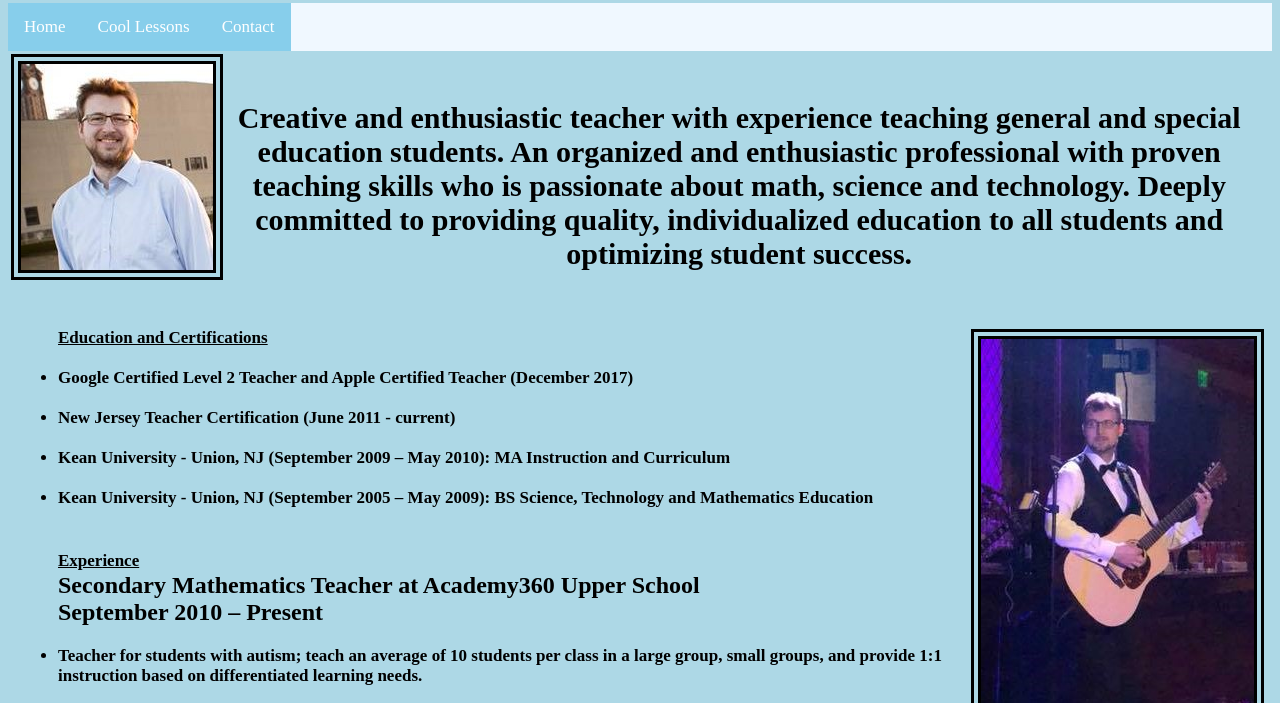
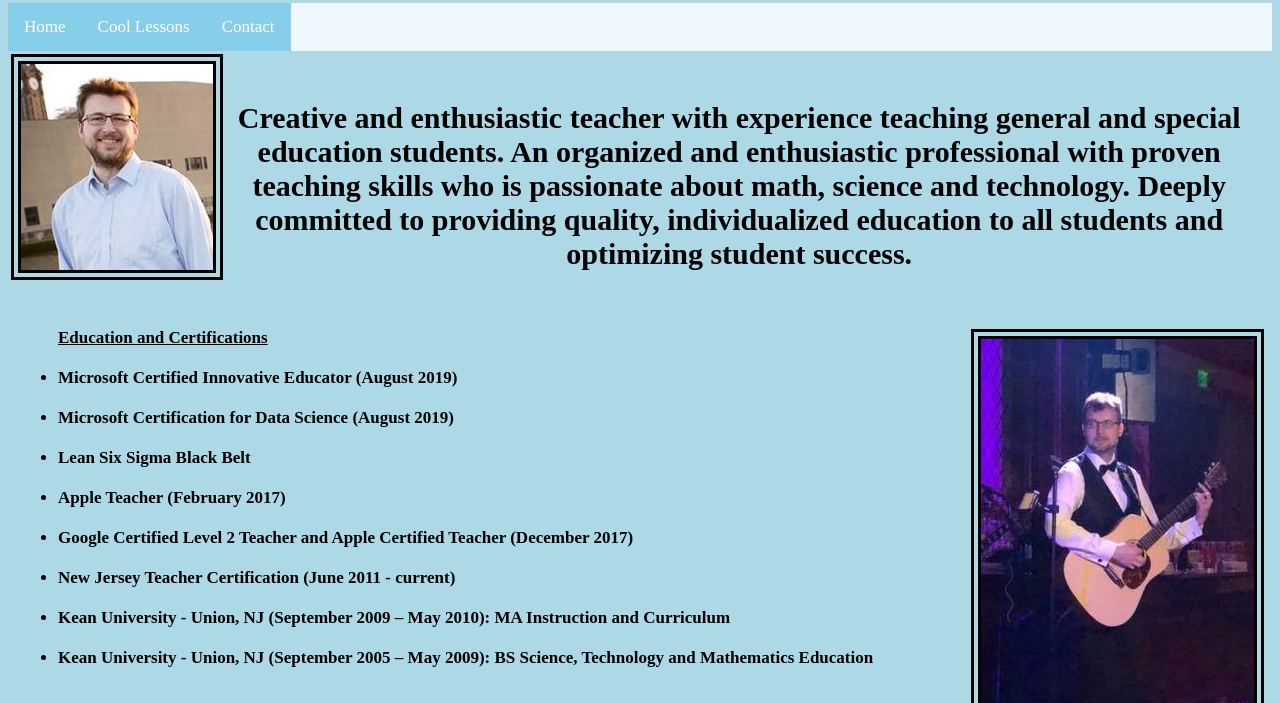
Before and after one commit to Ostomaj/OstromanSite, a plain HTML site: page index.html in a window 1280 px wide. Shown: the part 81-784 px from the top of the page. Drawn offline with Linux system fonts and the light colour scheme.

Commit message:
Update index.html

```diff
--- a/index.html
+++ b/index.html
@@ -30,6 +30,10 @@
     <h3 class="certs">
     <p2>
    <ul> <u>Education and Certifications</u><br><br>
+<li>Microsoft Certified Innovative Educator (August 2019)</li><br>
+<li>Microsoft Certification for Data Science (August 2019)</li><br>
+<li>Lean Six Sigma Black Belt</li><br>
+<li>Apple Teacher (February 2017)</li><br>
 <li>Google Certified Level 2 Teacher and Apple Certified Teacher (December 2017)</li><br>
 <li>New Jersey Teacher Certification (June 2011 - current)</li><br>
 <li>Kean University - Union, NJ (September 2009 – May 2010): MA Instruction and Curriculum</li><br>
```
